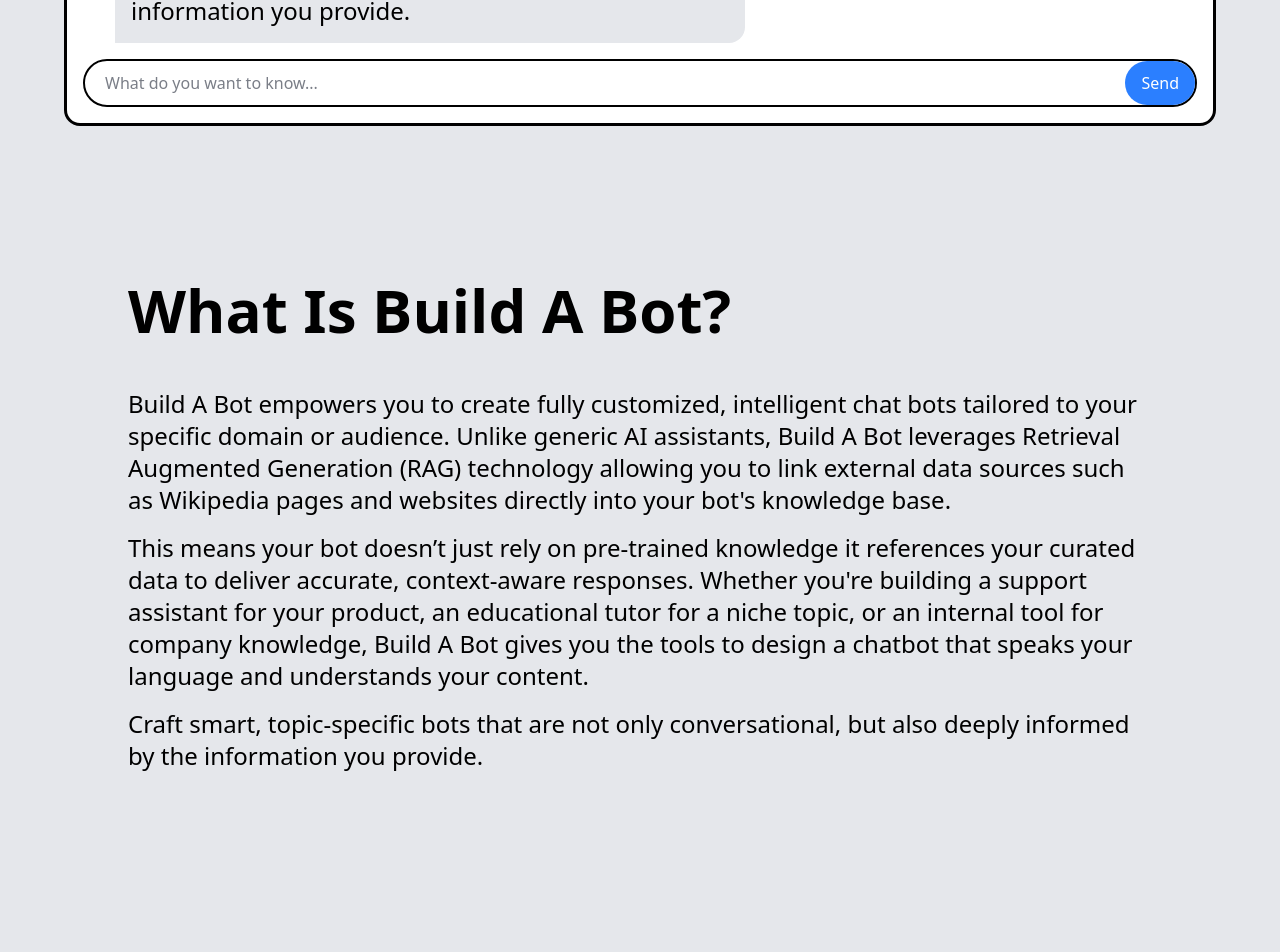
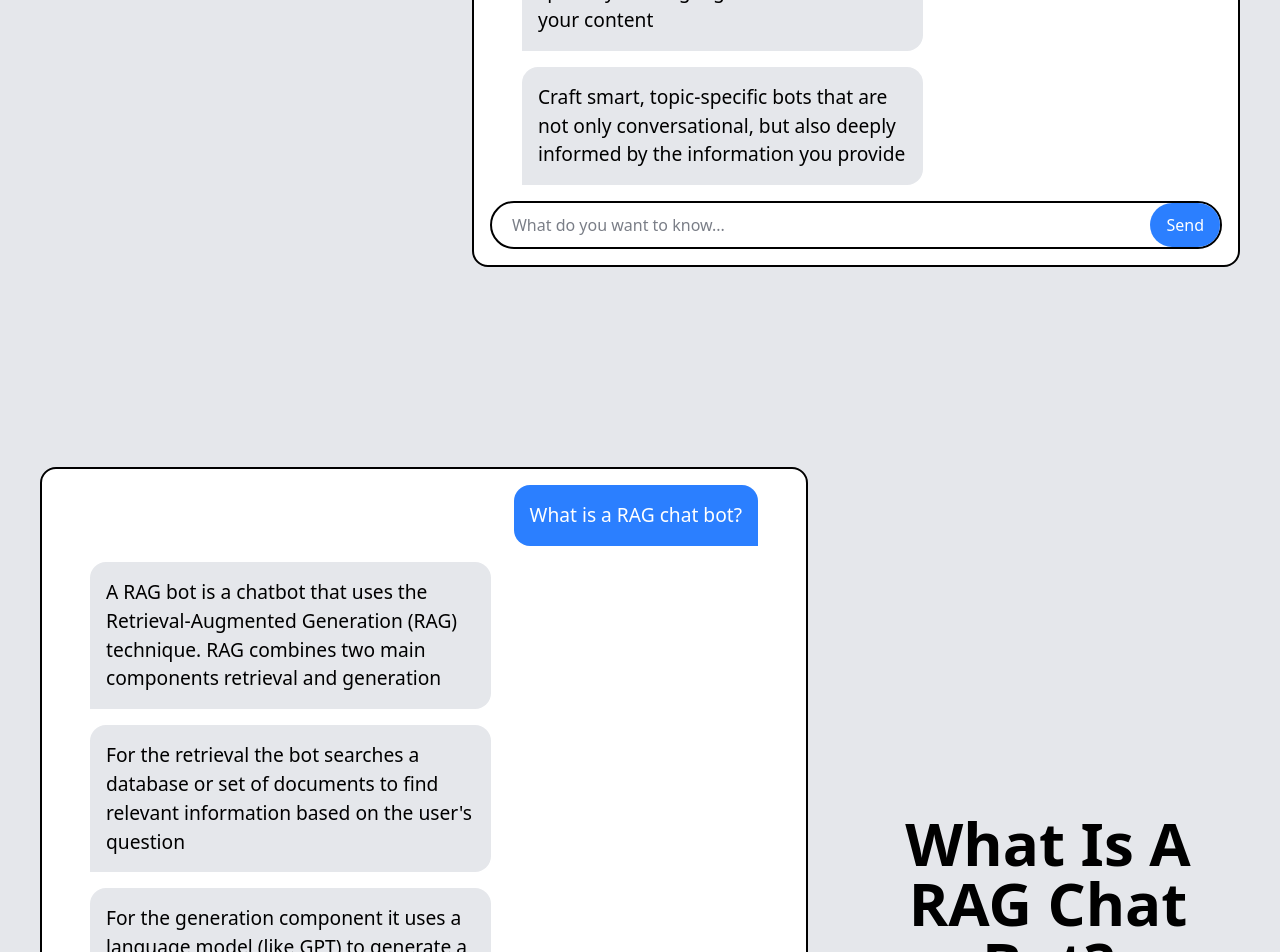
Before and after one commit to Tarif24/Build_A_Bot_Frontend, a React (Vite) app: page / in a window 1280 px wide. Shown: the part 1700-2652 px from the top of the page. Built offline with nearby package versions, Linux system fonts and the light colour scheme.

Commit message:
changed chattextdisplay to row and made the messages take up 2/3ds of the space

```diff
--- a/src/components/ChatTextDisplay.jsx
+++ b/src/components/ChatTextDisplay.jsx
@@ -1,10 +1,14 @@
-const ChatTextDisplay = ({ question, chatHistory = [] }) => {
+const ChatTextDisplay = ({ question, chatHistory = [], flip = false }) => {
     return (
-        <div className="flex flex-col gap-12 justify-center items-center min-h-fit bg-gray-200">
-            <h1 className="text-6xl font-semibold text-left w-[90%] min-h-fit">
+        <div
+            className={`flex ${
+                flip ? "flex-row-reverse" : "flex-row"
+            } gap-12 justify-center w-full items-center min-h-fit bg-gray-200 px-10`}
+        >
+            <h1 className="flex-1/3 text-6xl font-semibold text-center min-h-fit">
                 {question}
             </h1>
-            <div className="flex flex-col border-3 rounded-2xl w-[90%] bg-white">
+            <div className="flex-2/3 flex flex-col border-2 rounded-2xl bg-white">
                 <div className="flex flex-grow flex-col overflow-y-auto mx-2 px-10 h-fit max-h-fit">
                     {chatHistory.map(({ role, content }, index) => (
                         <div
@@ -15,7 +19,7 @@
                             }`}
                             key={index}
                         >
-                            <h1 className="text-2xl">{content}</h1>
+                            <h1 className="text-[1.2rem]">{content}</h1>
                         </div>
                     ))}
                 </div>
--- a/src/pages/HomePage.jsx
+++ b/src/pages/HomePage.jsx
@@ -1,6 +1,4 @@
 import Hero from "../components/Hero";
-import Question from "../components/Question";
-import HowToSteps from "../components/HowToSteps";
 import ChatTextDisplay from "../components/ChatTextDisplay";
 
 const HomePage = () => {
@@ -8,68 +6,143 @@
         <div className="flex flex-col justify-center items-center bg-gray-200">
             <Hero />
 
+            <div className="flex flex-col justify-center items-center gap-50 my-50">
                 <ChatTextDisplay
+                    flip={false}
                     question={"What is Build A Bot?"}
                     chatHistory={[
                         { role: "user", content: "What is Build A Bot?" },
                         {
                             role: "assistant",
                             content:
-                            "Build A Bot empowers you to create fully customized, intelligent chat bots tailored to your specific domain or audience. Unlike generic AI assistants, Build A Bot leverages Retrieval Augmented Generation (RAG) technology allowing you to link external data sources such as Wikipedia pages and websites directly into your bot's knowledge base.",
+                                "Build A Bot empowers you to create fully customized, intelligent chat bots tailored to your specific domain or audience. Unlike generic AI assistants, Build A Bot leverages Retrieval Augmented Generation (RAG) technology allowing you to link external data sources such as Wikipedia pages and websites directly into your bot's knowledge base",
                         },
                         {
                             role: "assistant",
                             content:
-                            "This means your bot doesn’t just rely on pre-trained knowledge it references your curated data to deliver accurate, context-aware responses. Whether you're building a support assistant for your product, an educational tutor for a niche topic, or an internal tool for company knowledge, Build A Bot gives you the tools to design a chatbot that speaks your language and understands your content.",
+                                "This means your bot doesn’t just rely on pre-trained knowledge it references your curated data to deliver accurate, context-aware responses. Whether you're building a support assistant for your product, an educational tutor for a niche topic, or an internal tool for company knowledge, Build A Bot gives you the tools to design a chatbot that speaks your language and understands your content",
                         },
                         {
                             role: "assistant",
                             content:
-                            "Craft smart, topic-specific bots that are not only conversational, but also deeply informed by the information you provide.",
+                                "Craft smart, topic-specific bots that are not only conversational, but also deeply informed by the information you provide",
                         },
                     ]}
                 />
 
-            <Question
-                question="What Is Build A Bot?"
-                answers={[
-                    "Build A Bot empowers you to create fully customized, intelligent chat bots tailored to your specific domain or audience. Unlike generic AI assistants, Build A Bot leverages Retrieval Augmented Generation (RAG) technology allowing you to link external data sources such as Wikipedia pages and websites directly into your bot's knowledge base.",
-                    "This means your bot doesn’t just rely on pre-trained knowledge it references your curated data to deliver accurate, context-aware responses. Whether you're building a support assistant for your product, an educational tutor for a niche topic, or an internal tool for company knowledge, Build A Bot gives you the tools to design a chatbot that speaks your language and understands your content.",
-                    "Craft smart, topic-specific bots that are not only conversational, but also deeply informed by the information you provide.",
+                <ChatTextDisplay
+                    flip={true}
+                    question={"What Is A RAG Chat Bot?"}
+                    chatHistory={[
+                        { role: "user", content: "What is a RAG chat bot?" },
+                        {
+                            role: "assistant",
+                            content:
+                                "A RAG bot is a chatbot that uses the Retrieval-Augmented Generation (RAG) technique. RAG combines two main components retrieval and generation",
+                        },
+                        {
+                            role: "assistant",
+                            content:
+                                "For the retrieval the bot searches a database or set of documents to find relevant information based on the user's question",
+                        },
+                        {
+                            role: "assistant",
+                            content:
+                                "For the generation component it uses a language model (like GPT) to generate a natural language response, using both the retrieved information and its own knowledge",
+                        },
+                        {
+                            role: "assistant",
+                            content:
+                                "This approach allows the bot to provide more accurate, up-to-date, and contextually relevant answers, especially when the information is not part of the model’s original training data",
+                        },
                     ]}
                 />
 
-            <Question
-                question="What Is A RAG Chat Bot?"
-                answers={[
-                    "A RAG bot is a chatbot that uses the Retrieval-Augmented Generation (RAG) technique. RAG combines two main components retrieval and generation. For the retrieval the bot searches a database or set of documents to find relevant information based on the user's question. while for the generation component it uses a language model (like GPT) to generate a natural language response, using both the retrieved information and its own knowledge. This approach allows the bot to provide more accurate, up-to-date, and contextually relevant answers, especially when the information is not part of the model’s original training data.",
+                <ChatTextDisplay
+                    flip={false}
+                    question={"How To Build A Bot?"}
+                    chatHistory={[
+                        { role: "user", content: "How do i Build A Bot?" },
+                        {
+                            role: "assistant",
+                            content:
+                                "Step 1: Go to the date page on the navbar",
+                        },
+                        {
+                            role: "assistant",
+                            content:
+                                "Step 2: Select Create Collection for the Action Type",
+                        },
+                        {
+                            role: "assistant",
+                            content: "Step 3: Fill out the entire form",
+                        },
+                        {
+                            role: "assistant",
+                            content:
+                                "Step 3.1: Links for the data can be given now or later in the Add Data Action Type",
+                        },
+                        {
+                            role: "assistant",
+                            content:
+                                "Step 3.2: The links given will be scrapped and used as the context so please include relevant links to your specialization",
+                        },
+                        {
+                            role: "assistant",
+                            content:
+                                "Step 4: After the collection has been created and all your data has been added, go to the Chat Bot page on the navbar",
+                        },
+                        {
+                            role: "assistant",
+                            content:
+                                "Step 5: Select the collection you want to use for the bot",
+                        },
+                        {
+                            role: "assistant",
+                            content:
+                                "Step 6: Now you can ask the bot any question related to the data in the collection",
+                        },
                     ]}
                 />
 
-            <HowToSteps
-                listOfSteps={[
-                    "Step 1: Go to the date page on the navbar",
-                    "Step 2: Select Create Collection for the Action Type",
-                    "Step 3: Fill out the entire form",
-                    "Step 3.1: Links for the data can be given now or later in the Add Data Action Type",
-                    "Step 3.2: The links given will be scrapped and used as the context so please include relevant links to your specialization",
-                    "Step 4: After the collection has been created and all your data has been added, go to the Chat Bot page on the navbar",
-                    "Step 5: Select the collection you want to use for the bot",
-                    "Step 6: Now you can ask the bot any question related to the data in the collection",
+                <ChatTextDisplay
+                    flip={true}
+                    question={"What To Do Next?"}
+                    chatHistory={[
+                        { role: "user", content: "What should I do next?" },
+                        {
+                            role: "assistant",
+                            content:
+                                "Now that you have created a bot, here are some things that you can do:",
+                        },
+                        {
+                            role: "assistant",
+                            content:
+                                "- Add Data to your collection by going to the Data page and selection Add Data",
+                        },
+                        {
+                            role: "assistant",
+                            content:
+                                "- Edit collection by going to the Data page and selecting Edit Collection",
+                        },
+                        {
+                            role: "assistant",
+                            content:
+                                "- View the custom behavior of your bot by going to the Data page and selecting View Data",
+                        },
+                        {
+                            role: "assistant",
+                            content:
+                                "- Delete collection by going to the Data page and selecting Delete Collection",
+                        },
+                        {
+                            role: "assistant",
+                            content:
+                                "- Create a whole new RAG Bot by going to the Data page and selecting Create Collection",
+                        },
                     ]}
                 />
-
-            <HowToSteps
-                title="What To Do Next?"
-                description="Now that you have created a bot, here are some things that you can do:"
-                listOfSteps={[
-                    "- Add Data to your collection by going to the Data page and selection Add Data",
-                    "- Edit collection by going to the Data page and selecting Edit Collection",
-                    "- View the custom behavior of your bot by going to the Data page and selecting View Data",
-                    "- Delete collection by going to the Data page and selecting Delete Collection",
-                    "- Create a whole new RAG Bot by going to the Data page and selecting Create Collection",
-                ]}
-            />
+            </div>
         </div>
     );
 };
```
Lines whose indentation alone changed are shown as unchanged.
